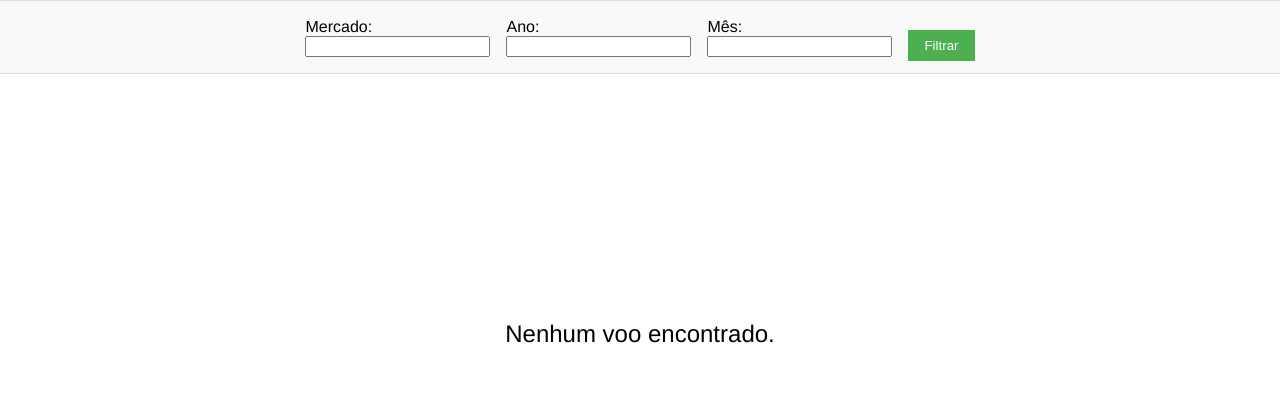
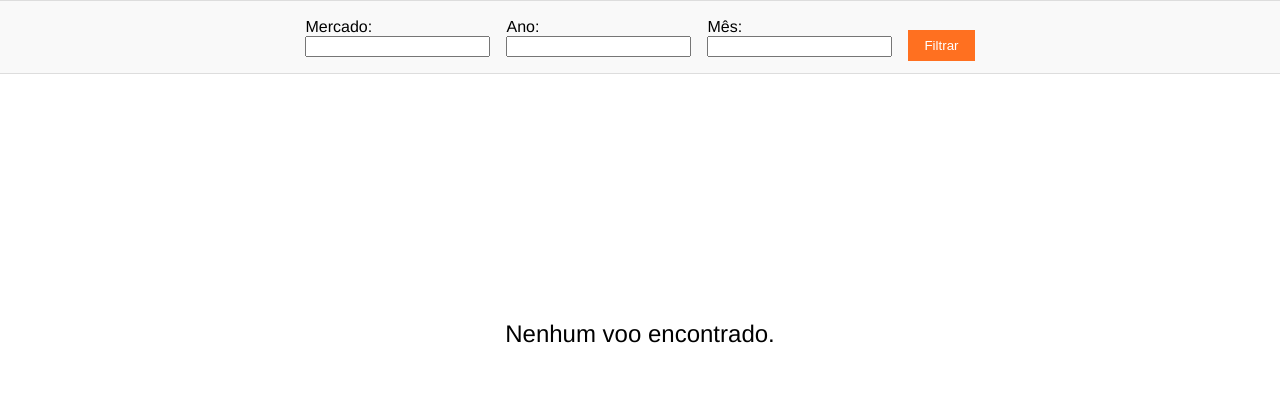
Before and after one commit to Chyod-s/flask-anac-dashboard, a Flask app: page /analise in a window 1280 px wide. Shown: the top 420 px of the page. Run offline with Flask 3, Linux system fonts and the light colour scheme; the visitor is signed in with stand-in values (Sample User, id 1); data that the repository does not hold is empty; parts of the project's set-up code (start-up, migrations or seed data) failed here and were passed over.

Commit message:
feat: adicionado doc na função e trocar de cor do botão

```diff
--- a/app/controllers/analise_controller.py
+++ b/app/controllers/analise_controller.py
@@ -1,3 +1,4 @@
+""" Módulo com as rotas da aplicação para a análise de voos. """
 from flask import render_template, request
 from flask_login import login_required
 import pandas as pd
@@ -9,11 +10,18 @@ def analise_controller(app):
     def gerar_grafico(voos):
         """Função auxiliar para gerar o gráfico a partir dos voos."""
         if voos:
-            df = pd.DataFrame([(v.ano, v.mes, v.mercado, v.rpk) for v in voos], columns=['ano', 'mes', 'mercado', 'rpk'])
+            df = pd.DataFrame(
+                [(v.ano,v.mes,v.mercado,v.rpk) for v in voos],
+                columns=['ano', 'mes', 'mercado', 'rpk'])
 
             if request.method == 'GET':
                 df = df.groupby('mes', as_index=False)['rpk'].sum()
-                fig = px.bar(df, x='mes', y='rpk', title='RPK por Mês', color='mes', color_continuous_scale=['#FFB380', '#FF7020'])
+                fig = px.bar(df,
+                             x='mes',
+                             y='rpk',
+                             title='RPK por Mês',
+                             color='mes',
+                             color_continuous_scale=['#FFB380', '#FF7020'])
                 fig.update_layout(
                     legend=dict(x=0.5, y=-0.2, xanchor='center', yanchor='top'),
                     width=600,
--- a/app/static/analise/styles.css
+++ b/app/static/analise/styles.css
@@ -33,14 +33,14 @@ html, body {
 button {
     margin-top: 1rem; /* Adiciona espaçamento abaixo do form */
     padding: 0.5rem 1rem;
-    background-color: #4CAF50;
+    background-color: #FF7020;
     color: white;
     border: none;
     cursor: pointer;
 }
 
 button:hover {
-    background-color: #45a049;
+    background-color: #2B2B2B;
 }
 
 .section1 {
```
